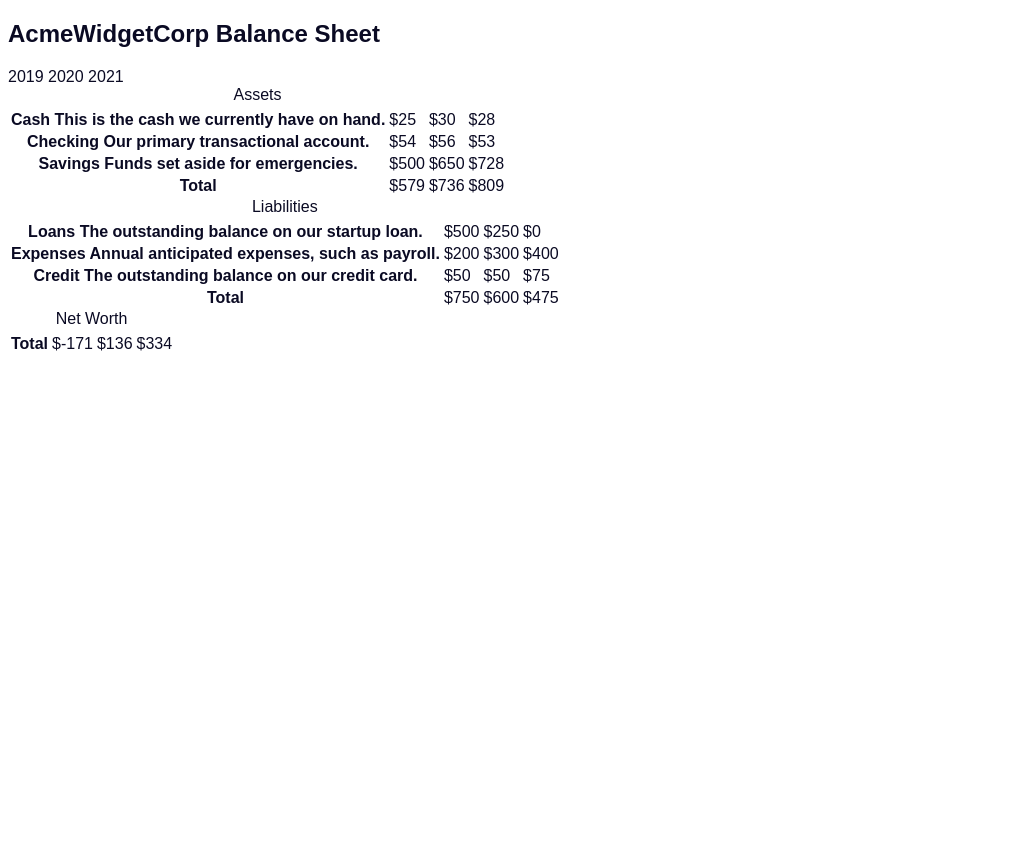
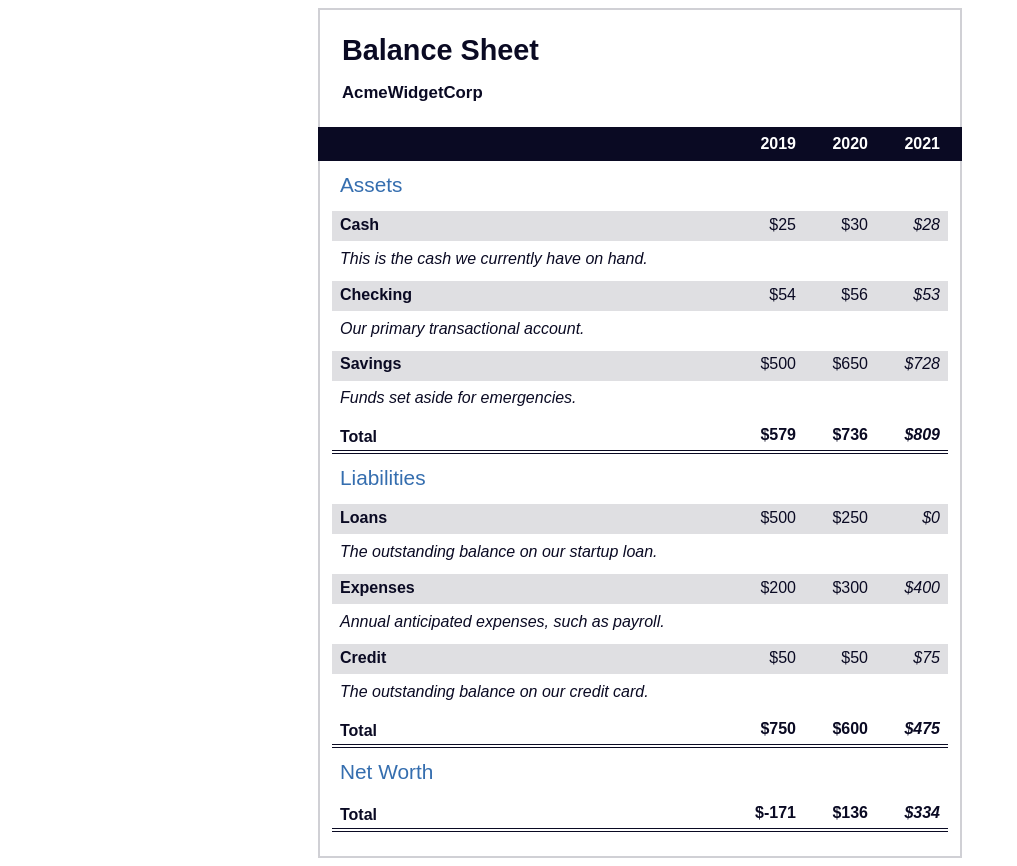
Before and after one commit to kashfifahim/FCC-Balance-Sheet-FCC, a plain HTML site: page index.html in a window 1280 px wide. Shown: the whole page, without its empty margins (0-1017 px from the left). Before the commit the page ends 800 px from the top, so only its background shows below. Drawn offline with Linux system fonts and the light colour scheme.

Commit message:
Completed

```diff
--- a/styles.css
+++ b/styles.css
@@ -8,14 +8,144 @@ body {
 }
 
 span[class~="sr-only"] {
+    border: 0 !important;
+    clip: rect(1px, 1px, 1px, 1px) !important;
+    clip-path: inset(50%) !important;
+    width: 1px !important;
+    height: 1px !important;
+    overflow: hidden !important;
+    white-space: nowrap !important;
+    position: absolute !important;
+    padding: 0 !important;
+    margin: -1px !important;
+}
+
+h1 {
+    max-width: 37.25rem;
+    margin: 0 auto;
+    padding: 1.5rem 1.25rem;
+}
+
+h1 .flex {
+    display: flex;
+    flex-direction: column-reverse;
+    gap: 1rem;
+}
+
+h1 .flex span:first-of-type {
+    font-size: 0.7em;
+}
+
+h1 .flex span:last-of-type {
+    font-size: 1.2em;
+}
+
+section {
+    max-width: 40rem;
+    margin: 0 auto;
+    border: 2px solid #d0d0d5;
+}
+
+#years {
+    display: flex;
+    justify-content: flex-end;
+    position: sticky;
+    top: 0;
+    color: #fff;
+    background-color: #0a0a23;
+    margin: 0 -2px;
+    padding: 0.5rem calc(1.25rem + 2px) 0.5rem 0;
+    z-index: 999;
+}
+
+#years span[class] {
+    font-weight: bold;
+    width: 4.5rem;
+    text-align: right;
+}
+
+.table-wrap {
+    padding: 0 0.75rem 1.5rem 0.75rem;
+}
+
+table {
+    border-collapse: collapse;
     border: 0;
-    clip: rect(1px, 1px, 1px, 1px);
-    clip-path: inset(50%);
-    width: 1px;
-    height: 1px;
-    overflow: hidden;
-    white-space: nowrap;
+    width: 100%;
+    margin-top: 3rem;
+    position: relative;
+}
+
+table caption {
+    color: #356eaf;
+    font-size: 1.3em;
+    font-weight: normal;
     position: absolute;
-    padding: 0;
-    margin: -1px;
+    top: -2.25rem;
+    left: 0.5rem;
 }
+
+tbody td {
+    width: 100vw;
+    min-width: 4rem;
+    max-width: 4rem;
+}
+
+tbody th {
+    width: calc(100% - 12rem);
+}
+
+tr[class="total"] {
+    border-bottom: 4px double #0a0a23;
+    font-weight: bold;
+}
+
+tr[class="total"] th {
+    text-align: left;
+    padding: 0.5rem 0 0.25rem 0.5rem;
+}
+
+tr.total td {
+    text-align: right;
+    padding: 0 0.25rem;
+}
+
+tr.total td:nth-of-type(3) {
+    padding-right: 0.5rem;
+}
+
+tr.total:hover {
+    background-color: #99c9ff;
+}
+
+td[class="current"] {
+    font-style: italic;
+}
+
+tr[class="data"] {
+    background-image: linear-gradient(to bottom, #dfdfe2 1.845rem, white 1.845rem);
+}
+
+tr.data th {
+    text-align: left;
+    padding-top: 0.3rem;
+    padding-left: 0.5rem;
+}
+
+tr.data th .description {
+    display: block;
+    font-weight: normal;
+    font-style: italic;
+    padding: 1rem 0 0.75rem;
+    margin-right: -13.5rem;
+}
+
+tr.data td {
+    vertical-align: top;
+    text-align: right;
+    padding: 0.3rem 0.25rem 0;
+}
+
+tr.data td:last-of-type {
+    padding-right: 0.5rem;
+}
```
